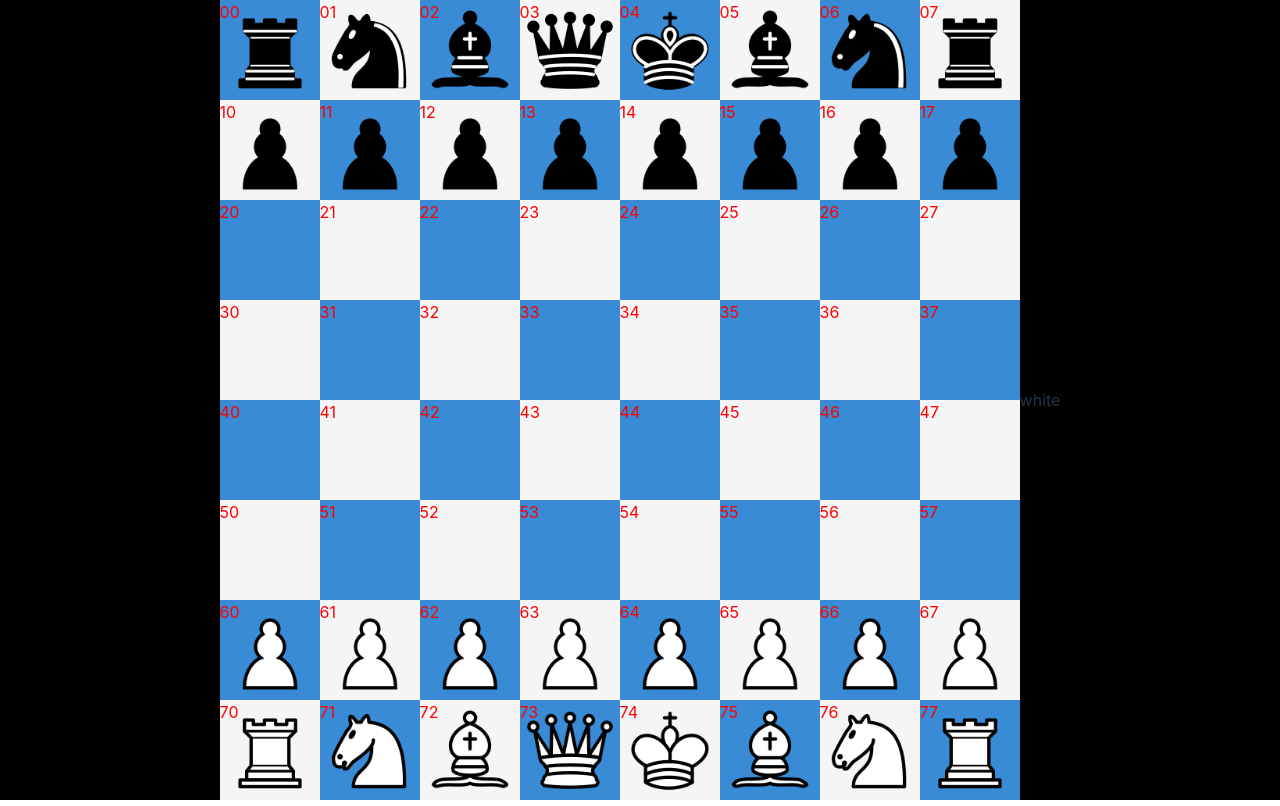
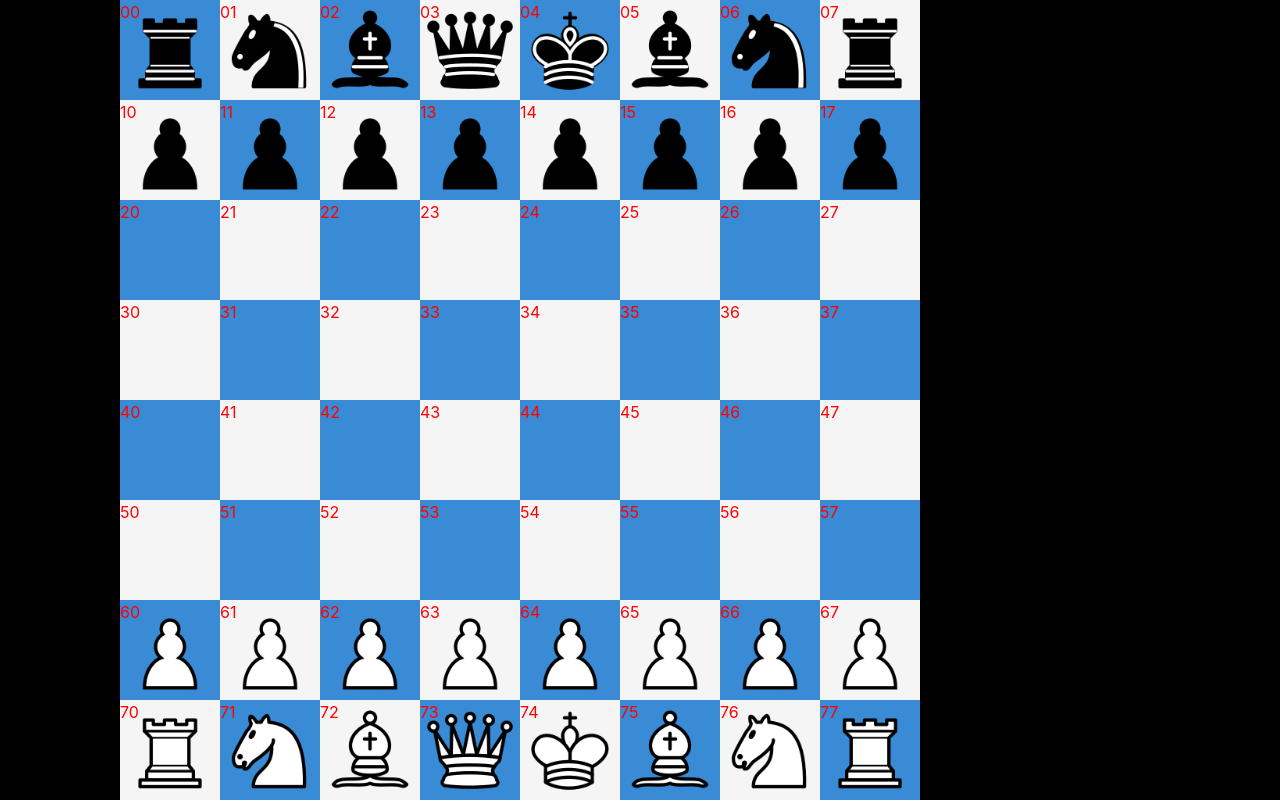
Before and after one commit to prconcepcion/React-Chess, a React (Vite) app: page / in a window 1280 px wide. Built offline with nearby package versions, Linux system fonts and the light colour scheme.

Commit message:
list moves made by players

```diff
--- a/src/App.jsx
+++ b/src/App.jsx
@@ -1,9 +1,10 @@
 import './App.scss'
+import { MoveList } from './components/MoveList';
 import { Piece } from './components/Piece'
 import { Tile } from './components/Tile'
 import { useState } from 'react';
 import { useSelector } from 'react-redux';
-import { selectTurn } from './store/turn/counterTurn';
+import { selectMoves } from './store/movelist/counterMoveList';
 
 const initialBoard = [
 	[ 'blackRook', 'blackKnight', 'blackBishop', 'blackQueen',  'blackKing', 'blackBishop', 'blackKnight', 'blackRook' ],
@@ -19,8 +20,8 @@ const initialBoard = [
 
 
 function App() {
-    const turn = useSelector( selectTurn )
 	const [ board, setBoard ] = useState( initialBoard )
+    const moveList = useSelector( selectMoves )
 
 	return (
         <>
@@ -35,14 +36,14 @@ function App() {
                                     board={board}
                                     setBoard={setBoard}
                                 >
-                                    { square ? <Piece side={ square.slice( 0, 5 ) } name={ square } /> : null }
+                                    { square ? <Piece isBoard={ true } side={ square.slice( 0, 5 ) } name={ square } /> : null }
                                 </Tile> )
                             } ) }
                         </div> )
                 } ) }
             </div>
-            <div>
-                { turn }
+            <div className='move-list'>
+                { moveList.length !== 0 &&  <MoveList /> }
             </div>
         </>
 
--- a/src/App.scss
+++ b/src/App.scss
@@ -29,11 +29,9 @@
 }
 
 #root {
-  height: 100vh;
   width: 100%;
   display: flex;
-  align-items: center;
-  justify-content: center;
+  justify-content: space-around;
 }
 
 p {
@@ -48,3 +46,26 @@ span {
   position: absolute;
   color: red;
 }
+
+.move-list {
+    background-color: grey;
+    display: flex;
+    flex-direction: row;
+    place-self: start start;
+    overflow-y: scroll;
+    height: fit-content;
+
+    img {
+        vertical-align: text-bottom;
+    }
+}
+
+table, td {
+    border: 1px solid black;
+
+    td {
+        width: 50px;
+        height: 20px;
+        text-align: center;
+    }
+}
--- /dev/null
+++ b/src/components/MoveList.jsx
@@ -0,0 +1,29 @@
+import { Piece } from './Piece';
+import { useSelector } from 'react-redux';
+import { selectMoves } from '../store/movelist/counterMoveList';
+
+const column = [ 'a', 'b', 'c', 'd', 'e', 'f', 'g', 'h' ]
+const row = [ '8', '7', '6', '5', '4', '3', '2', '1' ]
+
+export const MoveList = () => {
+
+    const moveList = useSelector( selectMoves )
+
+    return (
+        <table>
+            <tbody>
+                { moveList.map( ( move, index ) => {
+                    return (
+                        <tr key={index}>
+                            <td>{ index + 1 }</td>
+                            <td className='move'>
+                            <Piece name={ move.piece } />
+                                { column[move.destination.column] }{ row[move.destination.row] }
+                            </td>
+                        </tr>
+                    )
+                } ) }
+            </tbody>
+        </table>
+    )
+}
--- a/src/components/Piece.jsx
+++ b/src/components/Piece.jsx
@@ -14,11 +14,9 @@ import { useSelector } from 'react-redux'
 
 export const Piece = props => {
 
-    const { name, side } = props
-
+    const { name, side, isBoard = false } = props
+    let piece = null
     const turn = useSelector( state => state.turn.value  )
-
-    console.log(turn, side)
 
     let image = BlackPawn
     switch( name ) {
@@ -60,7 +58,13 @@ export const Piece = props => {
             break;
     }
 
+    if ( isBoard ) {
+        piece = <img className='piece' draggable={ turn != side ? false : true } id={name} src={image} height="100" width="100" data-side={ side } />
+    } else {
+        piece = <img className='piece' draggable={ false } id={name} src={image} height="20" width="20" />
+    }
+
     return <>
-        <img className='piece' draggable={ turn != side ? false : true } id={name} src={image} height="100" width="100" data-side={ side } />
+        { piece }
     </>
 }
--- a/src/components/Tile.jsx
+++ b/src/components/Tile.jsx
@@ -1,6 +1,7 @@
 import { checkValidMove } from "../helper/util";
 import { useDispatch } from "react-redux";
 import { changeTurn } from "../store/turn/counterTurn";
+import { addMove } from "../store/movelist/counterMoveList";
 
 export const Tile = props => {
 
@@ -42,6 +43,7 @@ export const Tile = props => {
 
 		setBoard(tempBoard)
         dispatch( changeTurn() )
+        dispatch( addMove( { piece, destination } ) )
 	}
 
 	return <>
--- /dev/null
+++ b/src/store/movelist/counterMoveList.js
@@ -0,0 +1,27 @@
+import { createSlice } from '@reduxjs/toolkit'
+
+const initialState = {
+    moves: [],
+}
+
+export const counterMoveList = createSlice({
+  name: 'moveList',
+  initialState,
+  reducers: {
+    addMove: ( state, action ) => {
+      // Redux Toolkit allows us to write "mutating" logic in reducers. It
+      // doesn't actually mutate the state because it uses the Immer library,
+      // which detects changes to a "draft state" and produces a brand new
+      // immutable state based off those changes
+      state.moves = [ ...state.moves, action.payload ]
+    },
+  },
+
+})
+
+// Action creators are generated for each case reducer function
+export const { addMove } = counterMoveList.actions
+
+export const selectMoves = state => state.moveList.moves
+
+export default counterMoveList.reducer
--- a/src/store/store.js
+++ b/src/store/store.js
@@ -1,8 +1,10 @@
 import { configureStore } from '@reduxjs/toolkit'
 import counterTurn from './turn/counterTurn'
+import counterMoveList from './movelist/counterMoveList'
 
 export const store = configureStore({
     reducer: {
         turn: counterTurn,
+        moveList: counterMoveList
     }
 })
```
